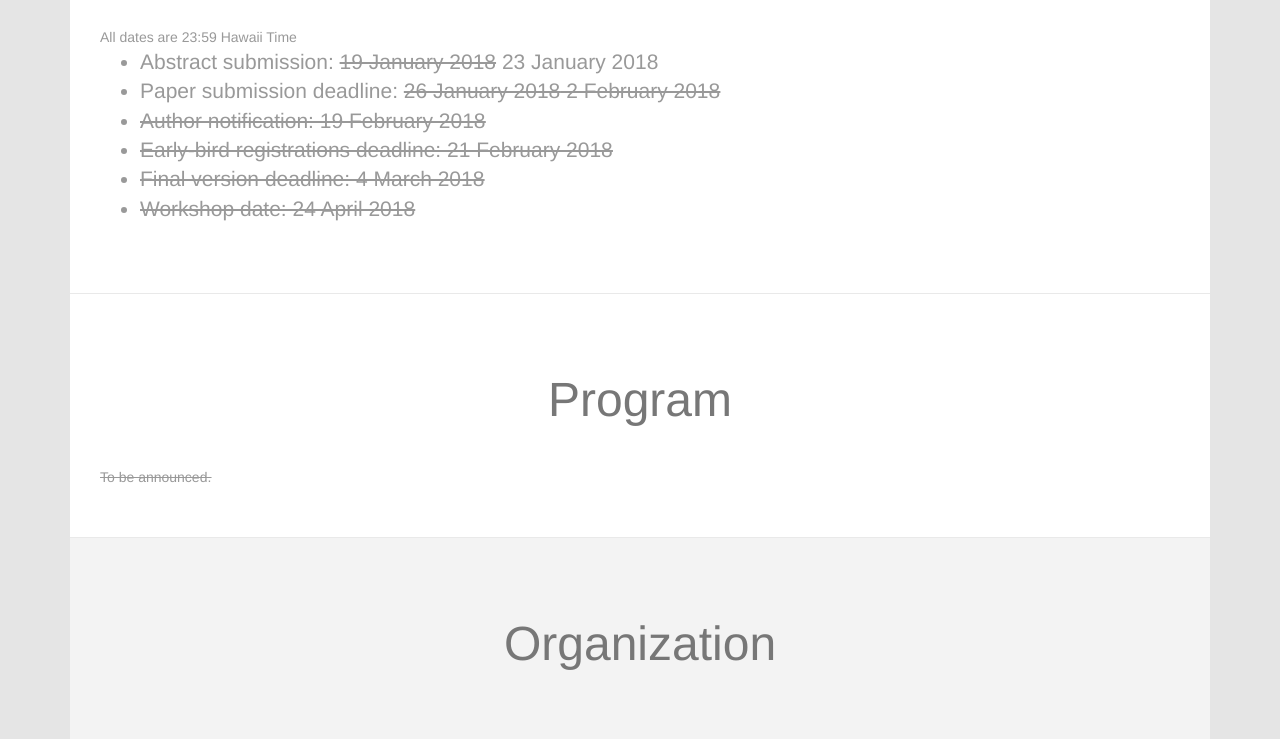
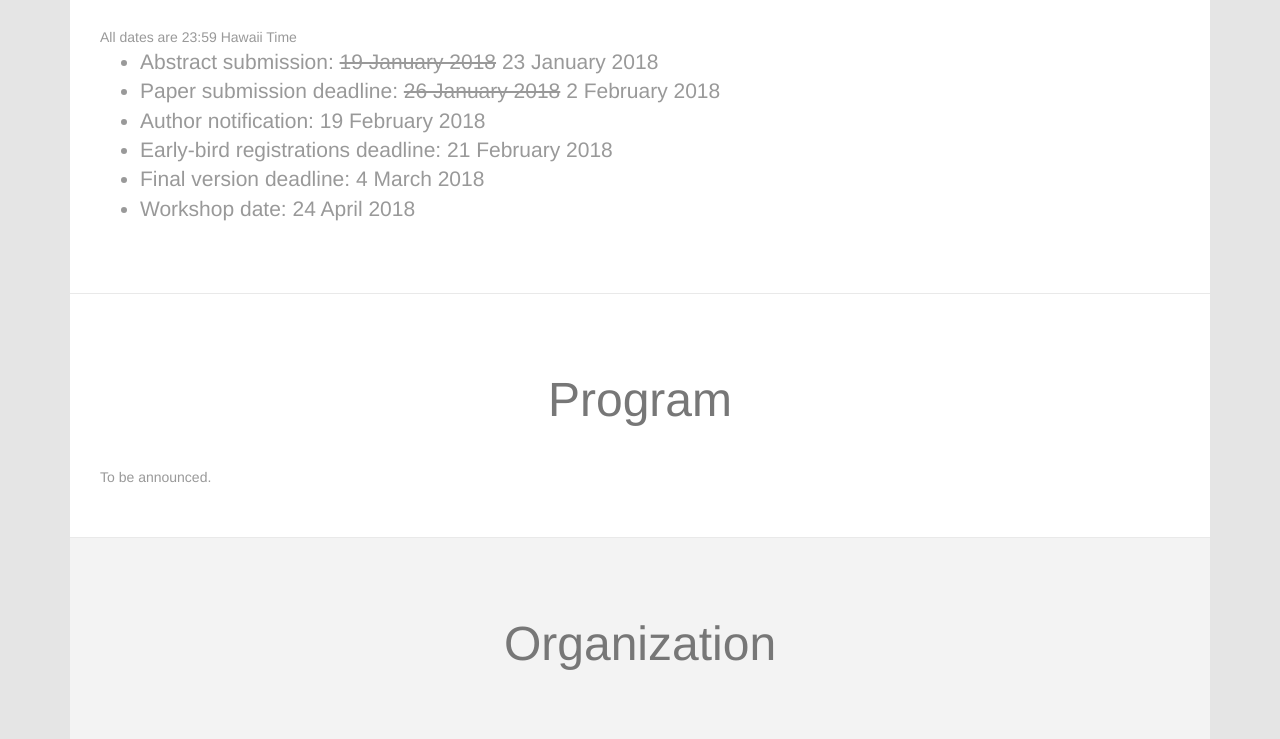
Before and after one commit to HumLworkshop/HumLworkshop.github.io, a plain HTML site: page index.html in a window 1280 px wide. Shown: the part 2147-2886 px from the top of the page. Drawn offline with Linux system fonts and the light colour scheme.

Commit message:
correct strike tag

```diff
--- a/index.html
+++ b/index.html
@@ -192,7 +192,7 @@ All dates are 23:59 Hawaii Time
 
 
 <li> Abstract submission: <strike>19 January 2018</strike> 23 January 2018</li>
-<li> Paper submission deadline: <strike>26 January 2018<strike> 2 February 2018</li>
+<li> Paper submission deadline: <strike>26 January 2018</strike> 2 February 2018</li>
 <li> Author notification: 19 February 2018</li>
 <li> Early-bird registrations deadline: 21 February 2018 </li>
 <li> Final version deadline: 4 March 2018</li>
```
